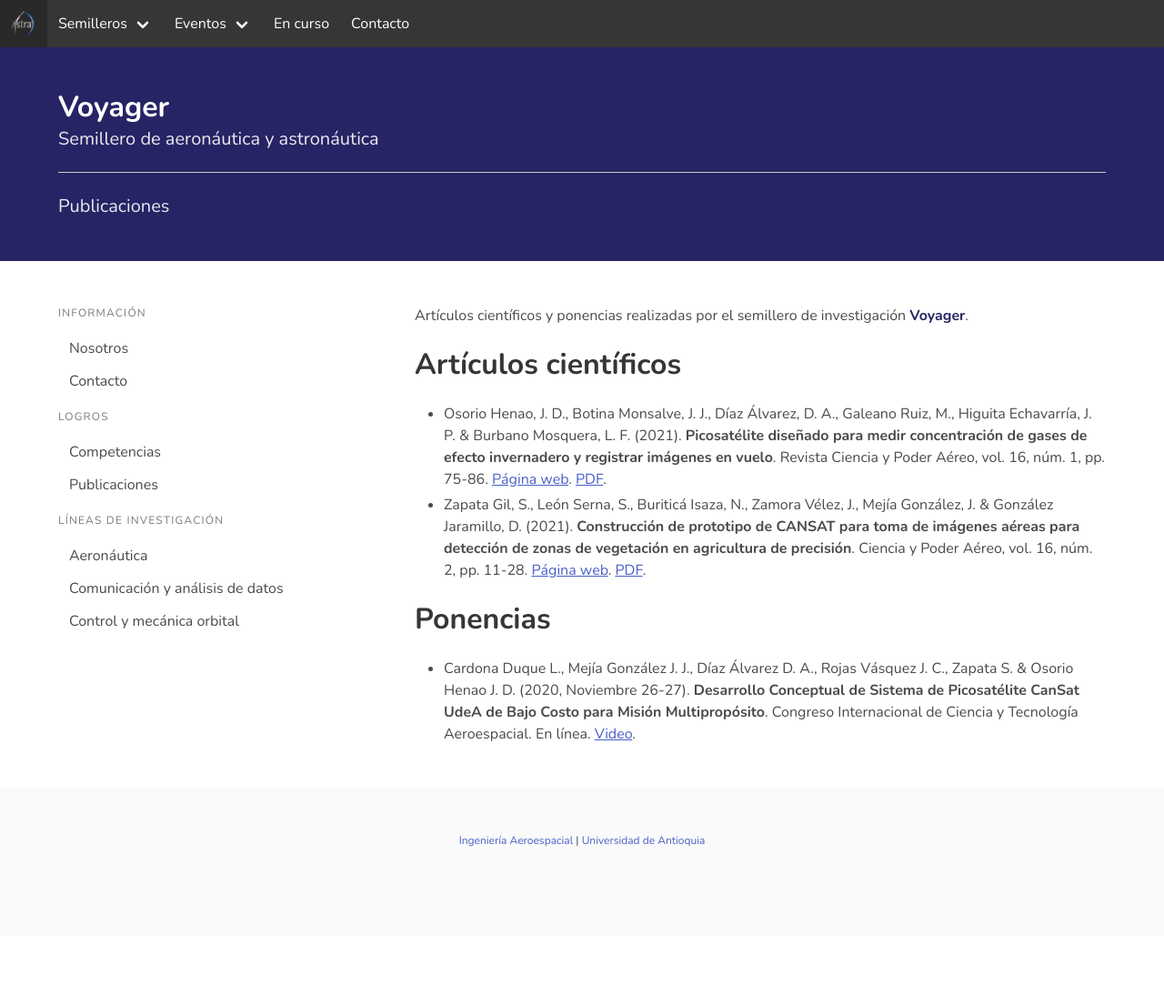
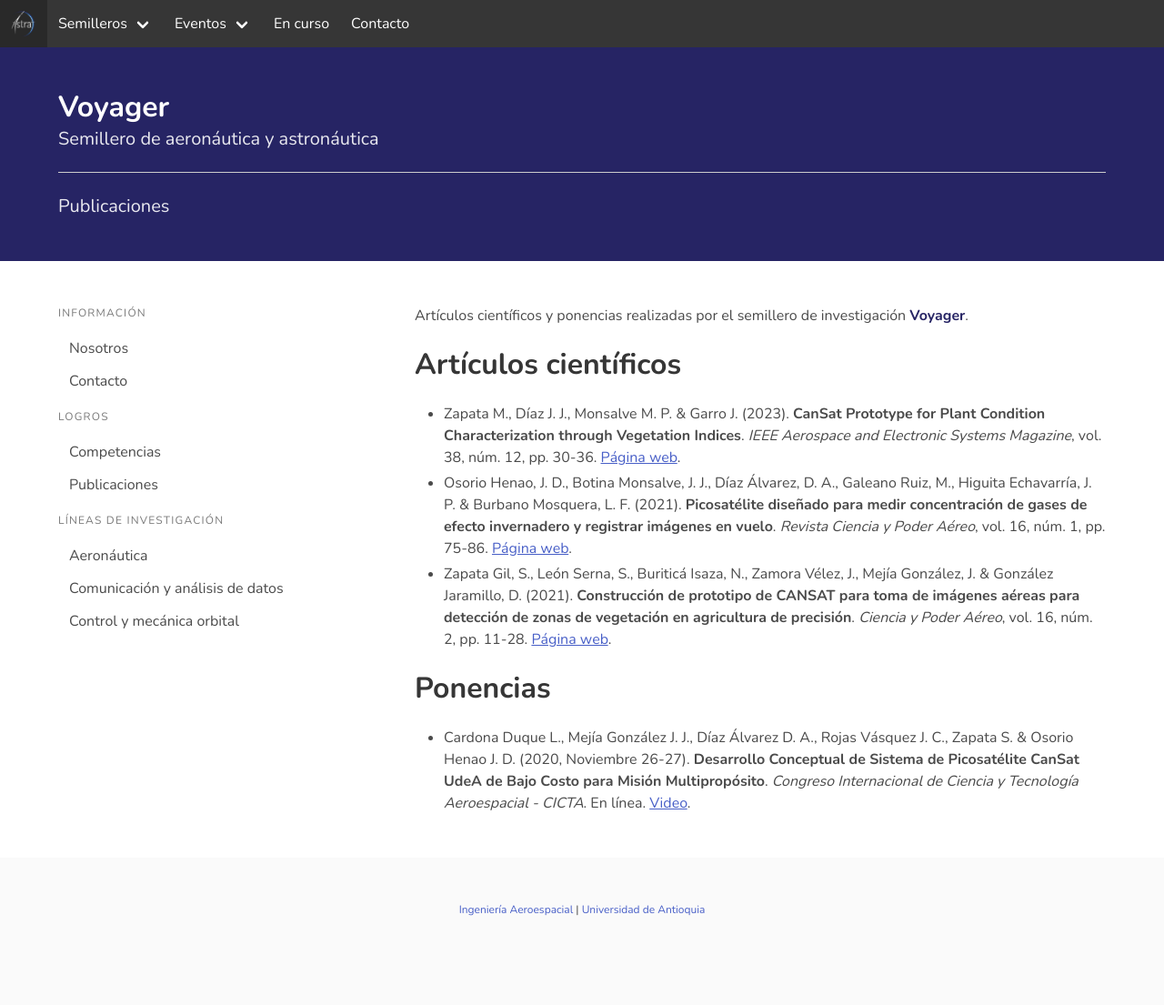
Before and after one commit to Zagil3112/zagil3112.github.io, a Jekyll site: the page built from voyager/publications.html, in a window 1280 px wide. Shown: the whole page at 91% size. Built offline with Jekyll 4.4.1, drawn with Linux system fonts in a browser that asks for light colours; nearby versions of some CDN libraries; before the commit the page ends 1029 px from its top, so only the background shows below that.

Commit message:
CICTA and general content update

```diff
--- a/deltav/publications.html
+++ b/deltav/publications.html
@@ -16,7 +16,7 @@
     <!-- Expositor 1, expositor 2. Año. <b>Titulo</b>. Congreso. Lugar. -->
     <ul>
         <li>Sierra C. J., Zapata M., Duque L. & López S. 2022. <b>Técnicas de manufactura de propelente sólido tipo
-            candy para motores de cohete en un ambiente con clima húmedo de montaña</b>. Congreso Internacional de Ciencia
-            y Tecnología Aeroespacial - CICTA. Bucaramanga, Colombia.</li>
+            candy para motores de cohete en un ambiente con clima húmedo de montaña</b>. <i>Congreso Internacional de Ciencia
+            y Tecnología Aeroespacial - CICTA</i>. Bucaramanga, Colombia.</li>
     </ul>
 </div>
--- a/voyager/publications.html
+++ b/voyager/publications.html
@@ -14,20 +14,22 @@
     <!-- Autor 1, autor 2. (Año). <b>Titulo</b>. Revista, vol. #, núm. #, pp. #-#.
         <a href="" target="_blank"><u>Página web</u></a>. <a href="" target="_blank"><u>PDF</u></a>. -->
     <ul>
+        <li>Zapata M., Díaz J. J., Monsalve M. P. & Garro J. (2023). <b>CanSat Prototype for Plant Condition
+            Characterization through Vegetation Indices</b>. <i>IEEE Aerospace and Electronic Systems Magazine</i>,
+            vol. 38, núm. 12, pp. 30-36.
+            <a href="https://ieeexplore.ieee.org/document/10302365" target="_blank"><u>Página web</u></a>.</li>
         <li>Osorio Henao, J. D., Botina Monsalve, J. J., Díaz Álvarez, D. A., Galeano Ruiz, M., Higuita
             Echavarría, J. P. & Burbano Mosquera, L. F. (2021). <b>Picosatélite diseñado para medir
-            concentración de gases de efecto invernadero y registrar imágenes en vuelo</b>. Revista Ciencia y
-            Poder Aéreo, vol. 16, núm. 1, pp. 75-86.
-            <a href="https://www.redalyc.org/journal/6735/673570962005/html/" target="_blank"><u>Página web</u></a>.
-            <a href="https://drive.google.com/file/d/1lSN3EKniAClQSQ-HnjXms5OjomUvlPtd/view?usp=sharing"
-                target="_blank"><u>PDF</u></a>.</li>
+            concentración de gases de efecto invernadero y registrar imágenes en vuelo</b>. <i>Revista Ciencia y
+            Poder Aéreo</i>, vol. 16, núm. 1, pp. 75-86.
+            <a href="https://publicacionesfac.com/index.php/cienciaypoderaereo/article/view/697" target="_blank">
+                <u>Página web</u></a>.</li>
         <li>Zapata Gil, S., León Serna, S., Buriticá Isaza, N., Zamora Vélez, J., Mejía González, J. & González
             Jaramillo, D. (2021). <b>Construcción de prototipo de CANSAT para toma de imágenes aéreas para
-            detección de zonas de vegetación en agricultura de precisión</b>. Ciencia y Poder Aéreo, vol. 16, núm.
+            detección de zonas de vegetación en agricultura de precisión</b>. <i>Ciencia y Poder Aéreo</i>, vol. 16, núm.
             2, pp. 11-28.
-            <a href="https://www.redalyc.org/journal/6735/673571919001/html/" target="_blank"><u>Página web</u></a>.
-            <a href="https://drive.google.com/file/d/12X98Hn4ZOzBMPxEE-CcJ3fHt4ad3eYbG/view?usp=sharing"
-                target="_blank"><u>PDF</u></a>.</li>
+            <a href="https://publicacionesfac.com/index.php/cienciaypoderaereo/article/view/709" target="_blank">
+                <u>Página web</u></a>.</li>
     </ul>
 </div>
 
@@ -37,8 +39,8 @@
     <ul>
         <li>Cardona Duque L., Mejía González J. J., Díaz Álvarez D. A., Rojas Vásquez J. C., Zapata S.
             & Osorio Henao J. D. (2020, Noviembre 26-27). <b>Desarrollo Conceptual de Sistema de Picosatélite
-            CanSat UdeA de Bajo Costo para Misión Multipropósito</b>. Congreso Internacional de Ciencia y
-            Tecnología Aeroespacial. En línea.
+            CanSat UdeA de Bajo Costo para Misión Multipropósito</b>. <i>Congreso Internacional de Ciencia y
+            Tecnología Aeroespacial - CICTA</i>. En línea.
             <a href="https://drive.google.com/file/d/12X5eg-IpXDGN-qJ6g5xbhdklqpc-zI5I/view?usp=sharing"
                 target="_blank"><u>Video</u></a>.</li>
     </ul>
```
Also changed, not shown: _layouts/cicta.html (+83 -1 lines), events/cicta.html (+44 -0 lines), voyager/contests.html (+4 -3 lines), 4 other files.
